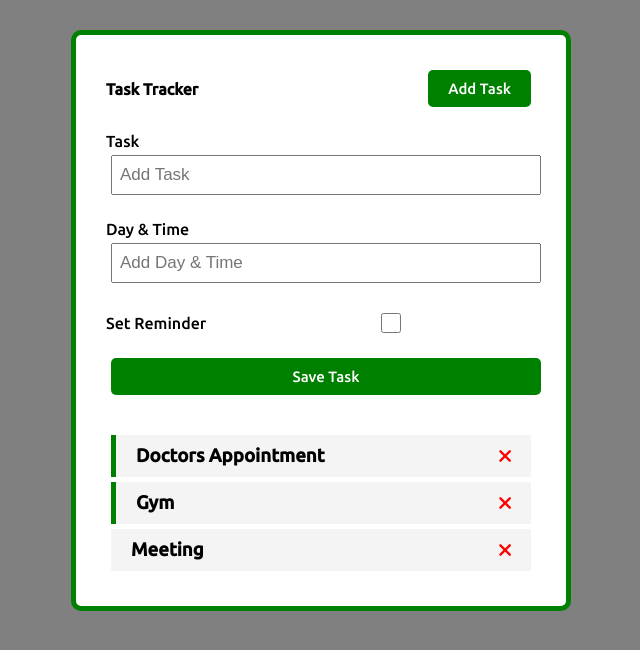
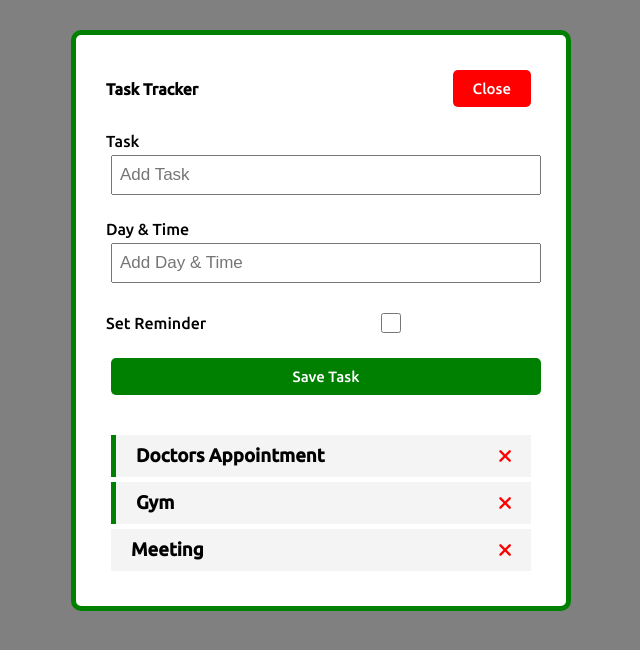
Before and after one commit to ciamac-da/vue-task-tracker, a Vue app: page / in a window 1280 px wide. Both pictures are taken after a click on the button "Add Task". Shown: the top 650 px of the page, without its empty margins (319-959 px from the left). Built offline with nearby package versions, Linux system fonts and the light colour scheme.

Commit message:
Verified by Martian v1.0.7

```diff
--- a/src/App.vue
+++ b/src/App.vue
@@ -1,7 +1,13 @@
 <template>
 <div class="container">
-<Header title="Task Tracker" />
+<Header
+@toggle-add-task="toggleAddTask"
+title="Task Tracker"
+:showAddTask="showAddTask"
+/>
+<div v-show="showAddTask">
 <AddTask @add-task="addTask" />
+</div>
 <Tasks
 @toggle-reminder="toggleReminder"
 @delete-task="deleteTask"
@@ -24,10 +30,14 @@
   },
   data() {
     return {
-      tasks: []
+      tasks: [],
+      showAddTask: false
     }
   },
   methods: {
+    toggleAddTask() {
+      this.showAddTask = !this.showAddTask
+    },
     addTask(task) {
       this.tasks = [...this.tasks, task]
     },
--- a/src/components/Button.vue
+++ b/src/components/Button.vue
@@ -16,7 +16,7 @@
     },
     methods: {
         onClick() {
-            console.log("object")
+            this.$emit("btn-click")
         }
     }
 }
--- a/src/components/Header.vue
+++ b/src/components/Header.vue
@@ -1,7 +1,10 @@
 <template>
   <header>
     {{title}}
-    <Button text="Add Task" color="green"/>
+    <Button
+    @btn-click="$emit('toggle-add-task')"
+    :text="showAddTask ? 'Close' : 'Add Task'"
+    :color="showAddTask ? 'red' : 'green'"/>
   </header>
 </template>
 
@@ -12,7 +15,8 @@
   components: { Button },
   name: "Header",
   props: {
-    title: String
+    title: String,
+    showAddTask: Boolean
     }
 };
 </script>
```
